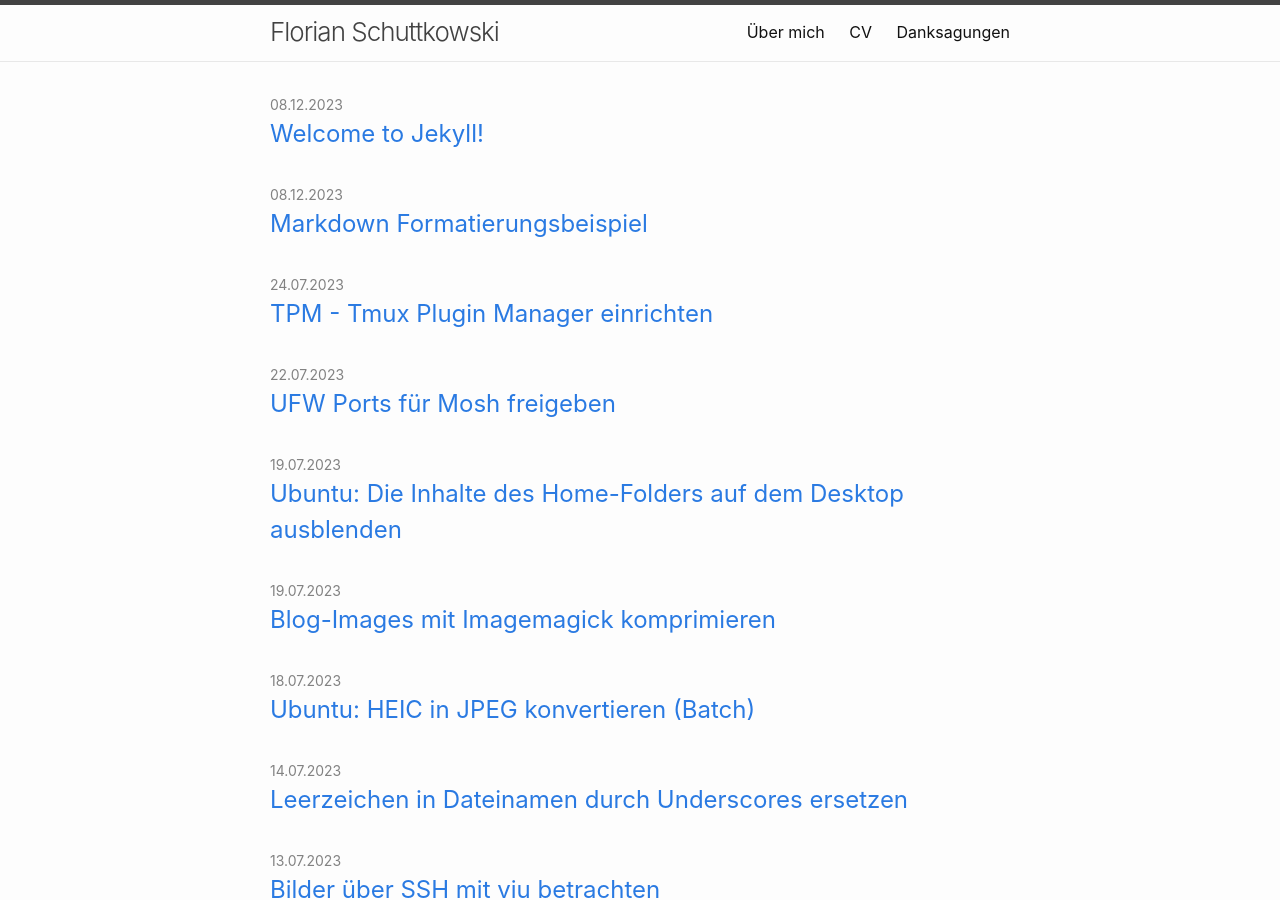
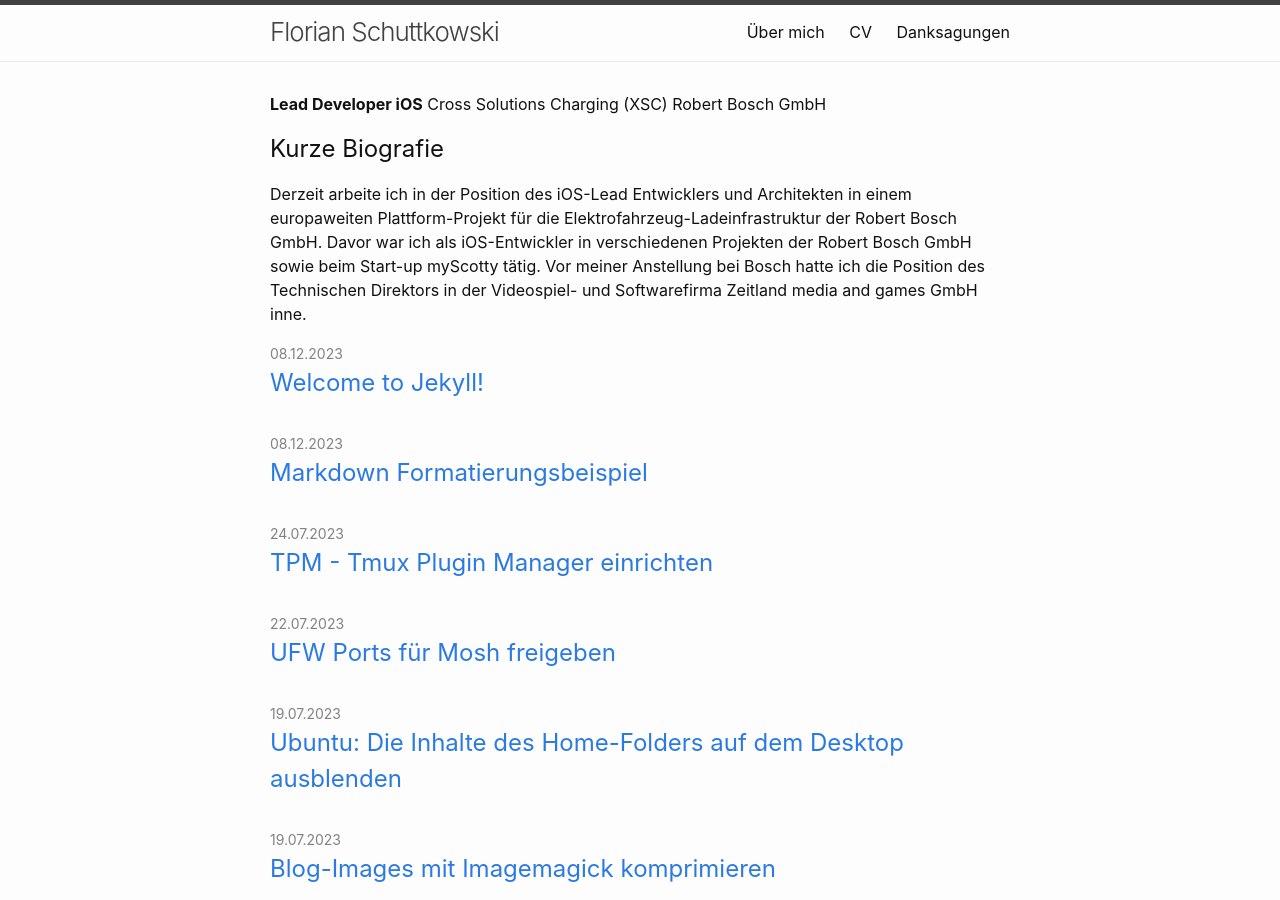
Before and after one commit to flowinho/florianschuttkowskicom, a Jekyll site: the page built from index.markdown, in a window 1280 px wide and 900 px high. Built offline with Jekyll 4.4.1, drawn with Linux system fonts in a browser that asks for light colours.

Commit message:
Add small text to start page

```diff
--- a/index.markdown
+++ b/index.markdown
@@ -4,3 +4,11 @@
 
 layout: home
 ---
+
+**Lead Developer iOS**
+Cross Solutions Charging (XSC)
+Robert Bosch GmbH
+
+## Kurze Biografie
+
+Derzeit arbeite ich in der Position des iOS-Lead Entwicklers und Architekten in einem europaweiten Plattform-Projekt für die Elektrofahrzeug-Ladeinfrastruktur der Robert Bosch GmbH. Davor war ich als iOS-Entwickler in verschiedenen Projekten der Robert Bosch GmbH sowie beim Start-up myScotty tätig. Vor meiner Anstellung bei Bosch hatte ich die Position des Technischen Direktors in der Videospiel- und Softwarefirma Zeitland media and games GmbH inne.
```
